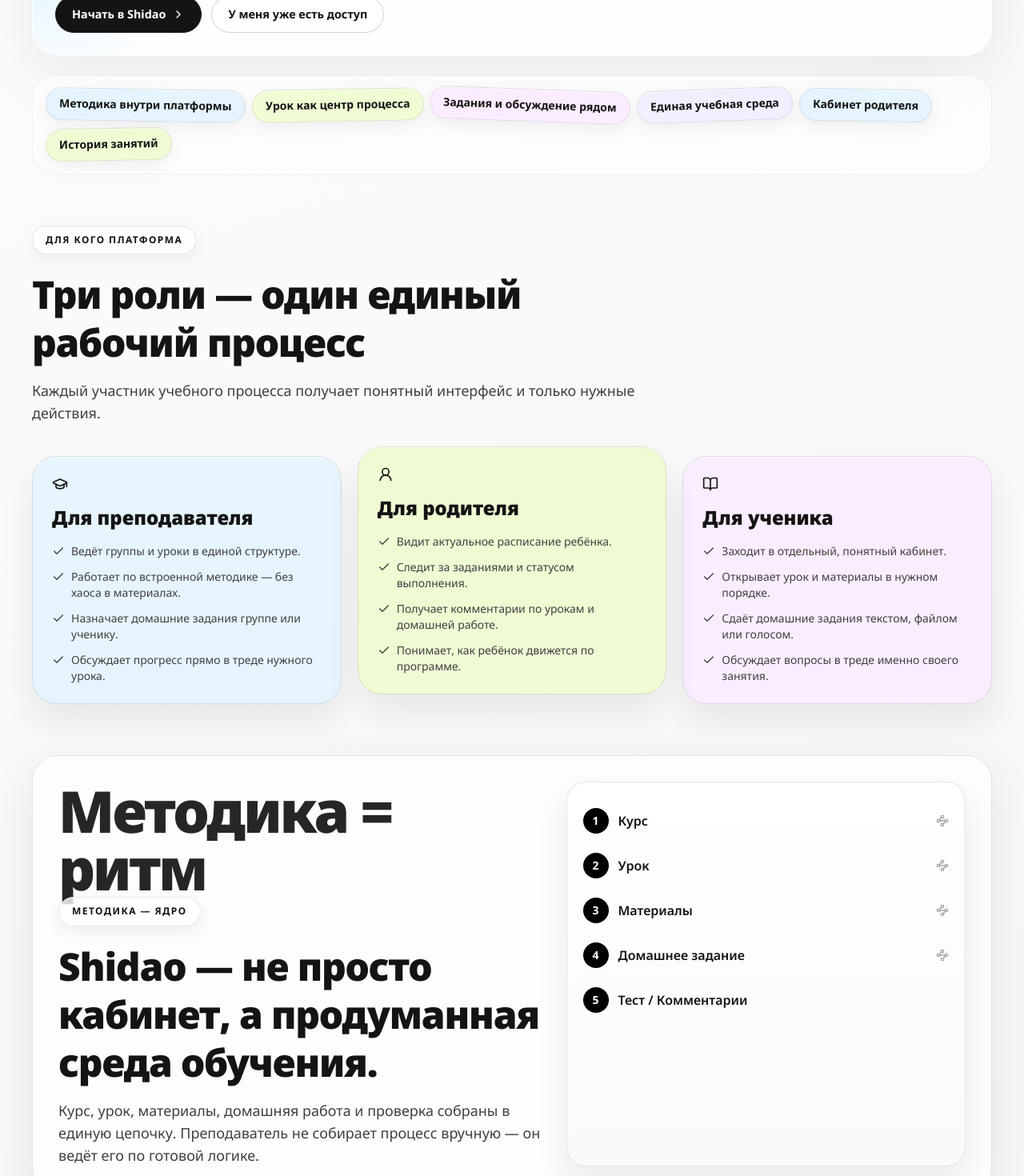
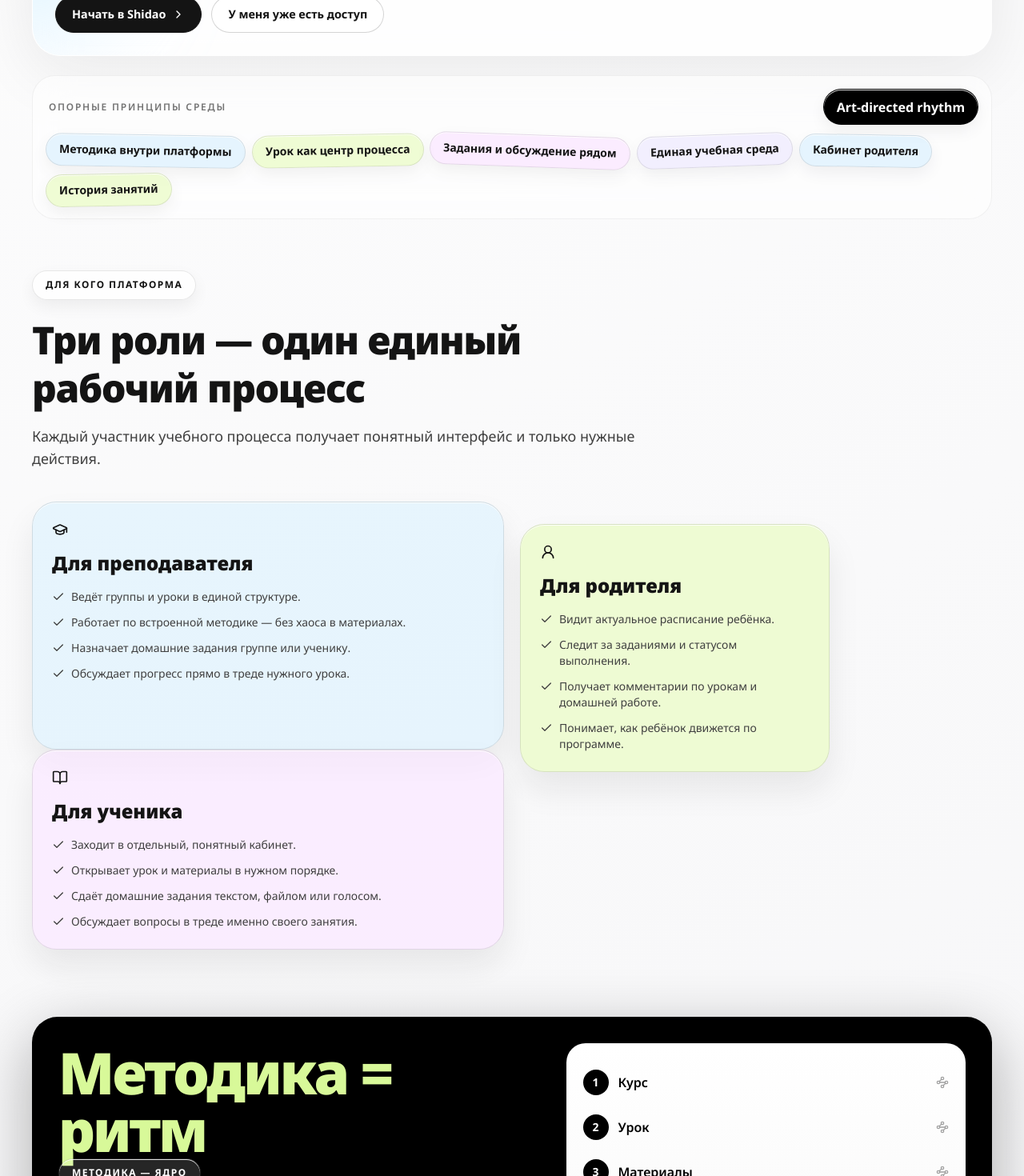
Before and after one commit to istominvi/shidao, a Next.js app: page / in a window 1280 px wide. Shown: the part 1000-2470 px from the top of the page at 80% size. Built offline with nearby package versions, Linux system fonts and the light colour scheme.

Commit message:
Redesign landing section rhythm and composition

```diff
--- a/src/components/landing-page.tsx
+++ b/src/components/landing-page.tsx
@@ -93,12 +93,22 @@ const faq = [
   }
 ];
 
-function SectionTitle({ eyebrow, title, description }: { eyebrow: string; title: string; description: string }) {
+function SectionTitle({
+  eyebrow,
+  title,
+  description,
+  invert = false
+}: {
+  eyebrow: string;
+  title: string;
+  description: string;
+  invert?: boolean;
+}) {
   return (
     <header className="max-w-3xl">
-      <p className="landing-chip landing-chip-soft text-xs tracking-[0.12em] uppercase">{eyebrow}</p>
-      <h2 className="mt-5 text-3xl font-black leading-tight tracking-tight md:text-5xl">{title}</h2>
-      <p className="mt-4 text-base text-neutral-700 md:text-lg">{description}</p>
+      <p className={`landing-chip text-xs tracking-[0.12em] uppercase ${invert ? 'bg-white/15 text-white border-white/20 shadow-none' : 'landing-chip-soft'}`}>{eyebrow}</p>
+      <h2 className={`mt-5 text-3xl font-black leading-tight tracking-tight md:text-5xl ${invert ? 'text-white' : ''}`}>{title}</h2>
+      <p className={`mt-4 text-base md:text-lg ${invert ? 'text-white/80' : 'text-neutral-700'}`}>{description}</p>
     </header>
   );
 }
@@ -187,12 +197,18 @@ export function LandingPage() {
       </section>
 
       <section className="container mt-6">
-        <div className="flex flex-wrap gap-2 rounded-[1.8rem] border border-black/5 bg-white/60 p-4 backdrop-blur-xl">
+        <div className="grid gap-3 rounded-[1.8rem] border border-black/5 bg-white/60 p-4 backdrop-blur-xl md:grid-cols-[1.2fr_0.8fr]">
+          <p className="px-1 text-xs font-semibold uppercase tracking-[0.15em] text-neutral-500 md:self-center">Опорные принципы среды</p>
+          <div className="hidden md:flex items-center justify-end">
+            <span className="landing-chip bg-black text-white">Art-directed rhythm</span>
+          </div>
+          <div className="md:col-span-2 flex flex-wrap gap-2">
           {trustItems.map((item, index) => (
             <span key={item} className={`landing-chip text-sm transition duration-300 hover:-translate-y-0.5 ${index % 4 === 0 ? 'rotate-1 bg-sky-100/80' : index % 4 === 1 ? '-rotate-1 bg-lime-100/80' : index % 4 === 2 ? 'rotate-2 bg-fuchsia-100/80' : '-rotate-2 bg-violet-100/70'}`}>
               {item}
             </span>
           ))}
+          </div>
         </div>
       </section>
 
@@ -204,7 +220,13 @@ export function LandingPage() {
         />
         <div className="mt-10 grid gap-5 md:grid-cols-6">
           {audienceCards.map(({ id, title, icon: Icon, points, tone }, index) => (
-            <article key={id} className={`landing-surface rounded-[1.9rem] border border-black/10 p-6 shadow-[0_16px_40px_rgba(20,20,20,0.08)] ${tone} ${index === 1 ? 'md:col-span-2 md:-translate-y-3' : 'md:col-span-2'}`}>
+            <article key={id} className={`landing-surface rounded-[1.9rem] border border-black/10 p-6 shadow-[0_16px_40px_rgba(20,20,20,0.08)] ${tone} ${
+              index === 0
+                ? 'md:col-span-3'
+                : index === 1
+                  ? 'md:col-span-2 md:translate-y-7'
+                  : 'md:col-span-3 md:-translate-y-5'
+            }`}>
               <Icon className="size-5" />
               <h3 className="mt-4 text-2xl font-black">{title}</h3>
               <ul className="mt-4 space-y-3 text-sm text-neutral-700">
@@ -218,16 +240,17 @@ export function LandingPage() {
       </section>
 
       <section id="method" className="container mt-16">
-        <div className="grid gap-6 rounded-[2rem] border border-black/10 bg-white/70 p-6 shadow-[0_18px_60px_rgba(20,20,20,0.08)] md:grid-cols-[1.1fr_0.9fr] md:p-8">
+        <div className="grid gap-6 rounded-[2rem] border border-black/10 bg-black p-6 text-white shadow-[0_24px_80px_rgba(10,10,10,0.32)] md:grid-cols-[1.1fr_0.9fr] md:p-8">
           <div>
-            <p className="text-4xl font-black leading-none tracking-[-0.04em] text-black/85 md:text-7xl">Методика = ритм</p>
+            <p className="text-4xl font-black leading-none tracking-[-0.04em] text-lime-200 md:text-7xl">Методика = ритм</p>
             <SectionTitle
               eyebrow="Методика — ядро"
               title="Shidao — не просто кабинет, а продуманная среда обучения."
               description="Курс, урок, материалы, домашняя работа и проверка собраны в единую цепочку. Преподаватель не собирает процесс вручную — он ведёт его по готовой логике."
+              invert
             />
           </div>
-          <div className="landing-surface rounded-[1.5rem] border border-black/10 bg-gradient-to-b from-white to-neutral-50 p-5">
+          <div className="landing-surface rounded-[1.5rem] border border-white/20 bg-gradient-to-b from-white to-neutral-100 p-5 text-black">
             {['Курс', 'Урок', 'Материалы', 'Домашнее задание', 'Тест / Комментарии'].map((step, idx) => (
               <div key={step} className="flex items-center gap-3">
                 <span className="my-3 inline-flex size-8 shrink-0 items-center justify-center rounded-full bg-black text-sm font-bold text-white">{idx + 1}</span>
@@ -245,9 +268,23 @@ export function LandingPage() {
           title="Сценарий одного урока — прозрачно для всех"
           description="Всё, что происходит вокруг урока, остаётся в рабочем пространстве и не теряется в чатах и заметках."
         />
-        <ol className="mt-8 grid gap-4 md:grid-cols-5">
+        <ol className="mt-8 grid gap-4 md:grid-cols-12">
           {workflow.map((item, idx) => (
-            <li key={item} className={`landing-surface rounded-3xl border border-black/10 p-5 ${idx === 1 || idx === 3 ? 'bg-black text-white shadow-[0_16px_32px_rgba(20,20,20,0.24)]' : 'bg-white/75'}`}>
+            <li
+              key={item}
+              className={`landing-surface rounded-3xl border border-black/10 p-5 ${
+                idx === 1 || idx === 3 ? 'bg-black text-white shadow-[0_16px_32px_rgba(20,20,20,0.24)]' : 'bg-white/75'
+              } ${
+                idx === 0
+                  ? 'md:col-span-5'
+                  : idx === 1
+                    ? 'md:col-span-7 md:translate-y-6'
+                    : idx === 2
+                      ? 'md:col-span-4'
+                      : idx === 3
+                        ? 'md:col-span-4 md:-translate-y-4'
+                        : 'md:col-span-4 md:translate-y-8'
+              }`}>
               <p className={`text-xs font-bold tracking-[0.14em] ${idx === 1 || idx === 3 ? 'text-white/70' : 'text-neutral-500'}`}>ШАГ {idx + 1}</p>
               <p className={`mt-3 text-sm leading-relaxed ${idx === 1 || idx === 3 ? 'text-white/90' : 'text-neutral-800'}`}>{item}</p>
             </li>
@@ -279,18 +316,29 @@ export function LandingPage() {
       </section>
 
       <section className="container mt-16">
-        <SectionTitle
-          eyebrow="Функциональные блоки"
-          title="Всё, что нужно для системного обучения китайскому"
-          description="Ключевые возможности собраны в едином пространстве и работают в контексте реальных уроков."
-        />
-        <div className="mt-8 grid gap-3 sm:grid-cols-2 lg:grid-cols-4">
+        <div className="grid gap-8 lg:grid-cols-[0.9fr_1.1fr] lg:items-start">
+          <div className="lg:sticky lg:top-5">
+            <SectionTitle
+              eyebrow="Функциональные блоки"
+              title="Всё, что нужно для системного обучения китайскому"
+              description="Ключевые возможности собраны в едином пространстве и работают в контексте реальных уроков."
+            />
+            <p className="mt-8 text-5xl font-black leading-[0.95] tracking-[-0.04em] text-black md:text-7xl">Чистая архитектура. Живой ритм.</p>
+          </div>
+          <div className="grid gap-3 sm:grid-cols-2 lg:grid-cols-4">
           {featureCards.map(({ title, icon: Icon }, idx) => (
-            <article key={title} className={`landing-surface rounded-3xl border border-black/10 p-5 ${idx % 4 === 0 ? 'bg-lime-100/70' : idx % 4 === 1 ? 'bg-sky-100/75' : idx % 4 === 2 ? 'bg-white/80' : 'bg-fuchsia-100/70'}`}>
+            <article
+              key={title}
+              className={`landing-surface rounded-3xl border border-black/10 p-5 ${
+                idx % 4 === 0 ? 'bg-lime-100/70' : idx % 4 === 1 ? 'bg-sky-100/75' : idx % 4 === 2 ? 'bg-white/80' : 'bg-fuchsia-100/70'
+              } ${
+                idx === 0 || idx === 5 ? 'sm:col-span-2' : ''
+              } ${idx === 2 ? 'sm:translate-y-5' : idx === 6 ? 'sm:-translate-y-4' : ''}`}>
               <Icon className="size-5" />
               <h3 className="mt-4 text-base font-bold">{title}</h3>
             </article>
           ))}
+          </div>
         </div>
       </section>
 
```
